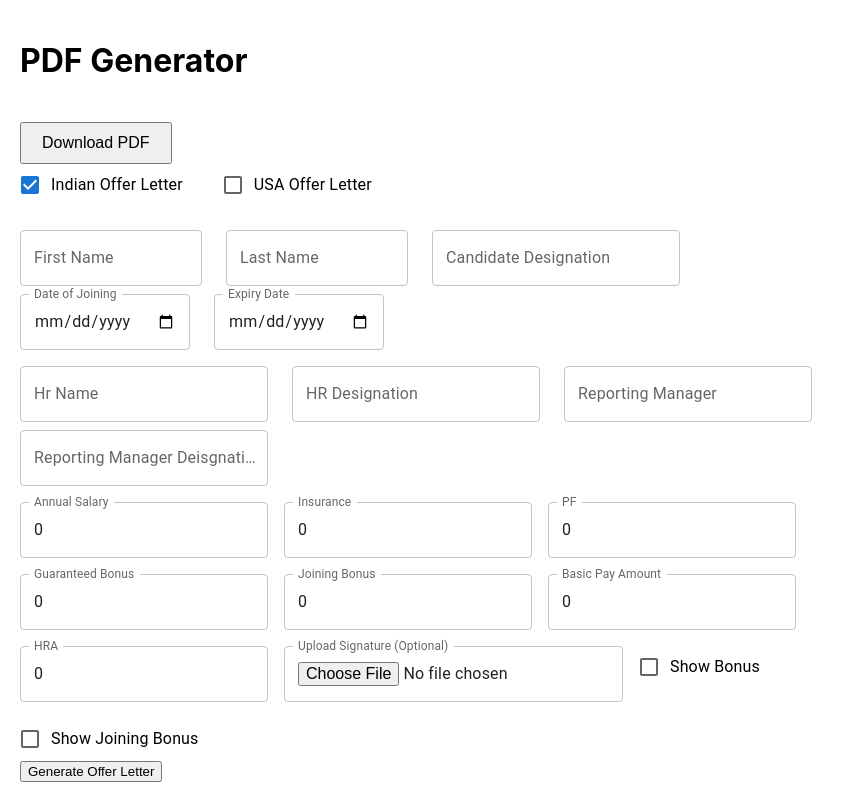
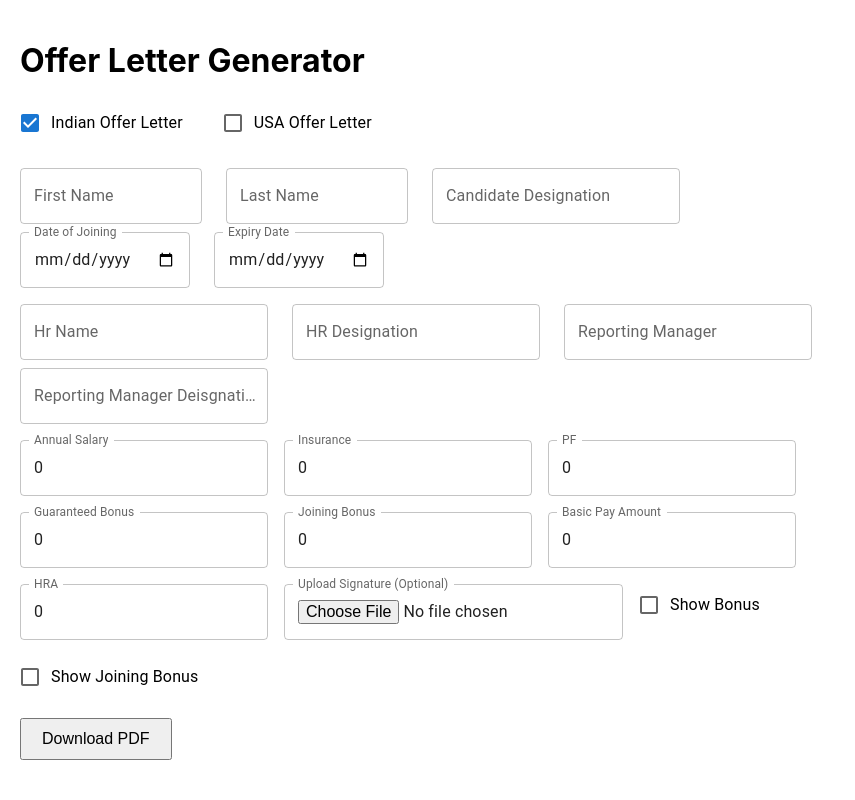
Before and after one commit to VinodhpriyaMurugan/tst, a React (Create React App) app: page / in a window 1280 px wide. Shown: the top 800 px of the page, without its empty margins (0-855 px from the left). Built offline with nearby package versions, Linux system fonts and the light colour scheme.

Commit message:
added ui changein button

```diff
--- a/src/App.js
+++ b/src/App.js
@@ -360,14 +360,8 @@ function App() {
   };
   return (
     <div style={{ padding: "20px", maxWidth: "800px" }}>
-      <h1>PDF Generator</h1>
-      <button
-        type="button"
-        onClick={handleDownload}
-        style={{ marginTop: "20px", padding: "10px 20px", fontSize: "16px" }}
-      >
-        Download PDF
-      </button>
+      <h1>Offer Letter Generator</h1>
+
       <form>
         {/* First Name */}
         <Grid2 container spacing={3}>
@@ -676,9 +670,9 @@ function App() {
             />
           </Grid2>
         </Grid2>
-        <button type="button" onClick={generateOfferLetter}>
+        {/* <button type="button" onClick={generateOfferLetter}>
           Generate Offer Letter
-        </button>
+        </button> */}
       </form>
 
       {formData.country === "India" && <UsofferLetter formData={formData} />}
```
